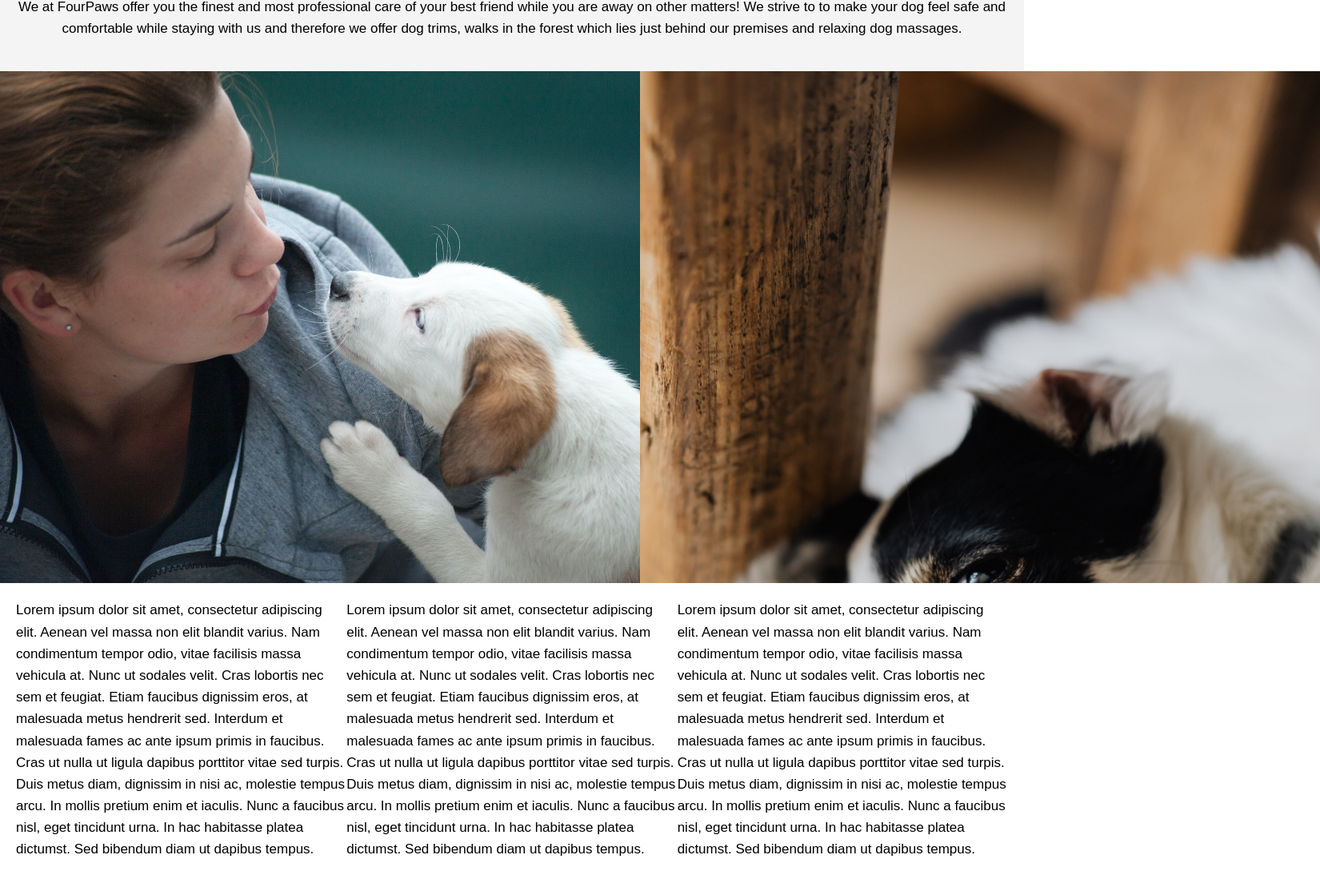
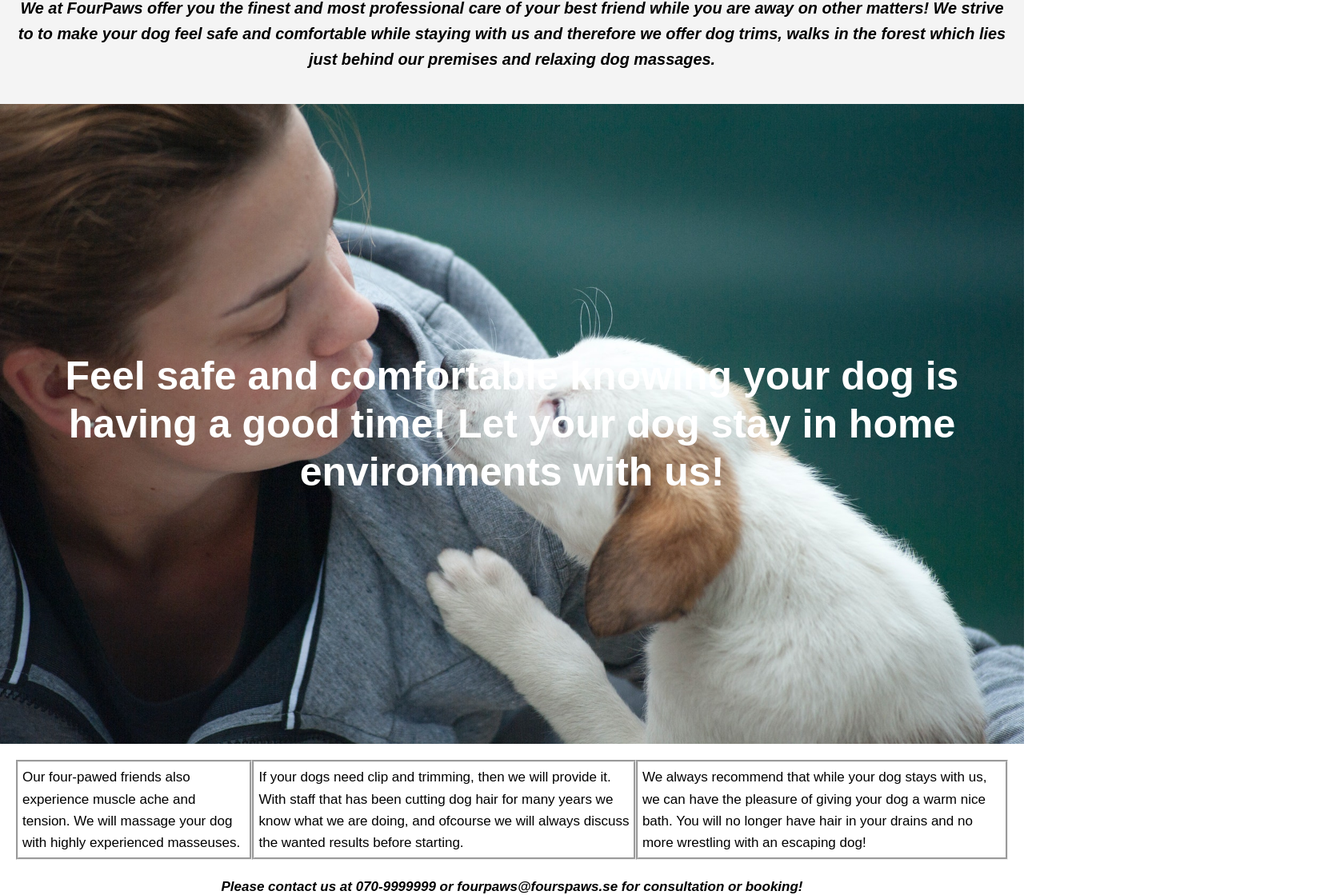
Before and after one commit to SkyMalcolm/Doggy-daycare, a React (Create React App) app: page / in a window 1280 px wide. Shown: the part 825-1944 px from the top of the page at 80% size, 1650 px wide, since content can reach past the window. Before the commit the page ends 1921 px from the top, so only its background shows below. Built offline with nearby package versions, Linux system fonts and the light colour scheme.

Commit message:
css for dogpage

```diff
--- a/src/App.js
+++ b/src/App.js
@@ -11,15 +11,11 @@ function App() {
   const [activeDog, setActiveDog] = useState(null);
 
   return (
-
-
-
       <HashRouter>
-
         { <Routes>
-          <Route path="/" element={<Home/>} />
-          <Route path="/dogs" element={<Dogs setDog={setActiveDog}/>}/>
-          <Route path="/info" element={<Info activeDog={activeDog}/>}/>
+          <Route exact path="/" element={<Home/>} />
+          <Route exact path="/dogs" element={<Dogs setDog={setActiveDog}/>}/>
+          <Route exact path="/info" element={<Info activeDog={activeDog}/>}/>
         </Routes> }
       </HashRouter>
 
--- a/src/components/Dogs.jsx
+++ b/src/components/Dogs.jsx
@@ -22,21 +22,15 @@ const Dogs = ({setDog}) => {
     const mapping = data.map(dog => {
 
      return (
+
+        <Link to={"/info"}>
         <div key={dog.chipNumber} onClick={() => setDog(dog)}>
-        <Link to={"/info"}>
-            <div className='container'>
-                <div className='image'>
+            <div className='dogs'>
                 <img src={dog.img}/>
-                </div>
-                <div className='text'>
-                <h3>Name: {dog.name}</h3>
-                <p>Sex: {dog.sex}</p>
-                <p>Breed: {dog.breed}</p>
-                <p>Age: {dog.age}</p>
-                </div>
+                <h3>{dog.name}</h3>
             </div>
+        </div>
         </Link>
-        </div>
             )
 
         })
--- a/src/components/Home.jsx
+++ b/src/components/Home.jsx
@@ -1,98 +1,49 @@
 import './home.css';
-import { useNavigate } from "react-router-dom";
-import dogpaw from '../img/dogpaw.png';
-import dog_background from '../img/dog_background.jpg'
-import dogcare from '../img/dogcare.jpg';
+import { useNavigate, Link } from "react-router-dom";
 
 const Home = () => {
+    const navigate = useNavigate;
+
     return (
         <div className='main'>
         <header className='showcase'>
             <h1>Welcome to FourPaws</h1>
             <h3>A safe place for your dog </h3>
-            <button className='button'>Read More</button>
+            <Link to="/dogs" className='button'>Check out our dogs!</Link>
         </header>
         <section className='section-a'>
-            <p1>We at FourPaws offer you the finest and most professional care of your best friend while you
+            <h3>We at FourPaws offer you the finest and most professional care of your best friend while you
                 are away on other matters! We strive to to make your dog feel safe and comfortable while staying with us
                 and therefore we offer dog trims, walks in the forest which lies just behind our premises and relaxing
                 dog massages.
-            </p1>
+            </h3>
         </section>
 
         <section className='section-b'>
-           <div className='second-image'></div>
-
+           <h3>Feel safe and comfortable knowing your dog is having a good time!
+               Let your dog stay in home environments with us!</h3>
         </section>
 
         <section className='section-c'>
             <div className='box-1'>
-            Lorem ipsum dolor sit amet, consectetur adipiscing elit. Aenean vel massa non elit blandit varius. Nam condimentum tempor odio, vitae facilisis massa vehicula at. Nunc ut sodales velit. Cras lobortis nec sem et feugiat. Etiam faucibus dignissim eros, at malesuada metus hendrerit sed. Interdum et malesuada fames ac ante ipsum primis in faucibus. Cras ut nulla ut ligula dapibus porttitor vitae sed turpis. Duis metus diam, dignissim in nisi ac, molestie tempus arcu. In mollis pretium enim et iaculis. Nunc a faucibus nisl, eget tincidunt urna. In hac habitasse platea dictumst. Sed bibendum diam ut dapibus tempus.
+                Our four-pawed friends also experience muscle ache and tension. We will massage your dog with highly experienced masseuses.
             </div>
 
             <div className='box-2'>
-            Lorem ipsum dolor sit amet, consectetur adipiscing elit. Aenean vel massa non elit blandit varius. Nam condimentum tempor odio, vitae facilisis massa vehicula at. Nunc ut sodales velit. Cras lobortis nec sem et feugiat. Etiam faucibus dignissim eros, at malesuada metus hendrerit sed. Interdum et malesuada fames ac ante ipsum primis in faucibus. Cras ut nulla ut ligula dapibus porttitor vitae sed turpis. Duis metus diam, dignissim in nisi ac, molestie tempus arcu. In mollis pretium enim et iaculis. Nunc a faucibus nisl, eget tincidunt urna. In hac habitasse platea dictumst. Sed bibendum diam ut dapibus tempus.
+                If your dogs need clip and trimming, then we will provide it. With staff that has been cutting dog hair for many years we know what we are doing, and ofcourse we will always discuss the wanted results before starting.
             </div>
 
             <div className='box-3'>
-            Lorem ipsum dolor sit amet, consectetur adipiscing elit. Aenean vel massa non elit blandit varius. Nam condimentum tempor odio, vitae facilisis massa vehicula at. Nunc ut sodales velit. Cras lobortis nec sem et feugiat. Etiam faucibus dignissim eros, at malesuada metus hendrerit sed. Interdum et malesuada fames ac ante ipsum primis in faucibus. Cras ut nulla ut ligula dapibus porttitor vitae sed turpis. Duis metus diam, dignissim in nisi ac, molestie tempus arcu. In mollis pretium enim et iaculis. Nunc a faucibus nisl, eget tincidunt urna. In hac habitasse platea dictumst. Sed bibendum diam ut dapibus tempus.
+                We always recommend that while your dog stays with us, we can have the pleasure of giving your dog a warm nice bath. You will no longer have hair in your drains and no more wrestling with an escaping dog!
             </div>
         </section>
 
-
+        <section className='contact'>
+            <p>Please contact us at 070-9999999 or fourpaws@fourspaws.se for consultation or booking!</p>
+        </section>
 
         </div>
-
-
-
-
-
-
-
-
-
     )
-
-
-
-
-        // <div className='container'>
-        //     <div className='image'>
-        //     <img src={dogpaw} alt="dog paw"></img>
-        //     </div>
-        //     <div className='text'>
-        //     <h1>FourPaws</h1>
-
-        //     </div>
-
-        //     <div className='button'>
-        //     <button onClick={() => navigate("/dogs")}>Our registrered dogs</button>
-        //     </div>
-
-        // </div>
-
-
-
-
-
-
-
-    // <div className='container'>
-    //     <header className="home-header">
-    //     <img className="home-img"src={dogpaw} alt="dog paw"></img>
-    //     <h1>FourPaws</h1>
-    //     <h2>We are a dog daycare facility who will take care of your dog with perfect precision</h2>
-    //     </header>
-
-    //     <p>Are you at work, and don't have anyone to watch your best friend? Dont worry, we will do it for you!
-    //     We have taken care of dogs and made them feel safe while you are out on your business for 20 years, and you can check up on them
-    //     live right here on our WebbApp customized for you and your dogs safety!</p>
-
-    // <div className='buttons'>
-    //     <button onClick={() => navigate("/dogs")}>Our registrered dogs</button>
-    //         </div>
-    //     </div>
-    //)
 }
 
 export default Home;
--- a/src/components/dogs.css
+++ b/src/components/dogs.css
@@ -1,25 +1,19 @@
-.container {
-    display: flex;
-    align-items: center;
-    justify-content: center;
-    width: 600px;
-    overflow: hidden;
-    padding: 20px;
+body {
+    margin: 0;
+}
 
-  }
+.dogs {
+    float: left;
+    width: 25%;
+}
 
-  .container img {
-    float: left;
-    width:  400px;
-    height: auto;
+.dogs img {
+    height: 300px;
+    width: 300px;
+    padding: 10px;
+    margin-left: 10px;
+}
 
-  }
-
-  .image {
-    flex-basis: 40%
-  }
-
-  .text {
-    font-size: 20px;
-    padding-left: 20px;
-  }
+.dogs h3 {
+    margin-left: 150px;
+}
--- a/src/components/home.css
+++ b/src/components/home.css
@@ -39,15 +39,14 @@ body {
 .showcase .button {
     font-size: 18px;
     text-decoration: none;
-    color:gray;
-    border:gray 1px solid ;
+    color:white;
+    border:white 1px solid ;
     padding: 10px 20px;
     border-radius: 10px;
     margin-top: 20px;
 }
 
 .showcase .button:hover {
-
     color: rgb(5, 112, 201);
 }
 
@@ -58,39 +57,56 @@ body {
     padding-bottom: 40px;
 
 }
+.section-a h3 {
+    font-style: italic;
+}
 
 .section-b {
     background-image: url('../img/dogcare.jpg');
     background-size: cover;
-    height: 80vh;
-    width: 100vh;
-    margin-right: 50%;
+    background-position: center;
+    height: 100vh;
+    display: flex;
+    flex-direction: column;
+    justify-content: center;
+    align-items: center;
+    text-align: center;
+    padding: 0 20px;
 
 
 
 
 }
-
-.section-b .second-image {
-    background-image: url('../img/shydog.jpg');
-    background-size: cover;
-    height: 80vh;
-    width: 100vh;
-    margin-left: 100%;
-    padding-left: 50px;
+.section-b h3 {
+    font-size: 50px;
+    line-height: 1.2;
+    color: white;
 }
-
 
 .section-c {
     display: flex;
     padding: 20px;
     padding-bottom: 20px;
+    border: black, 2px;
+}
+
+.section-c div{
+    padding: 20px;
 }
 
 .section-c .box-1, .section-c .box-3 {
+    border-style: groove;
+    padding: 5px;
 
 }
 
 .section-c .box-2 {
+   border-style: groove;
+   padding: 5px;
+}
 
+.contact p {
+    text-align: center;
+    font-weight: bold;
+    font-style: italic;
 }
```
